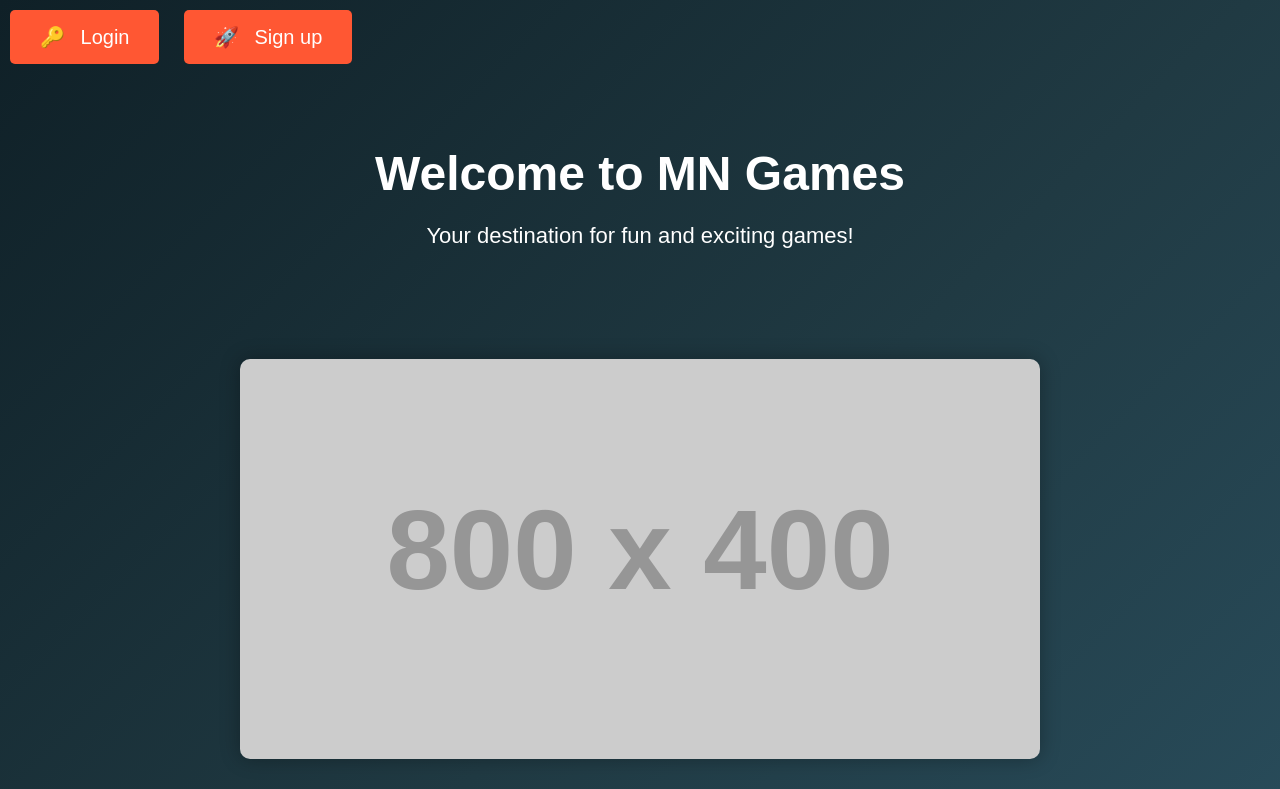
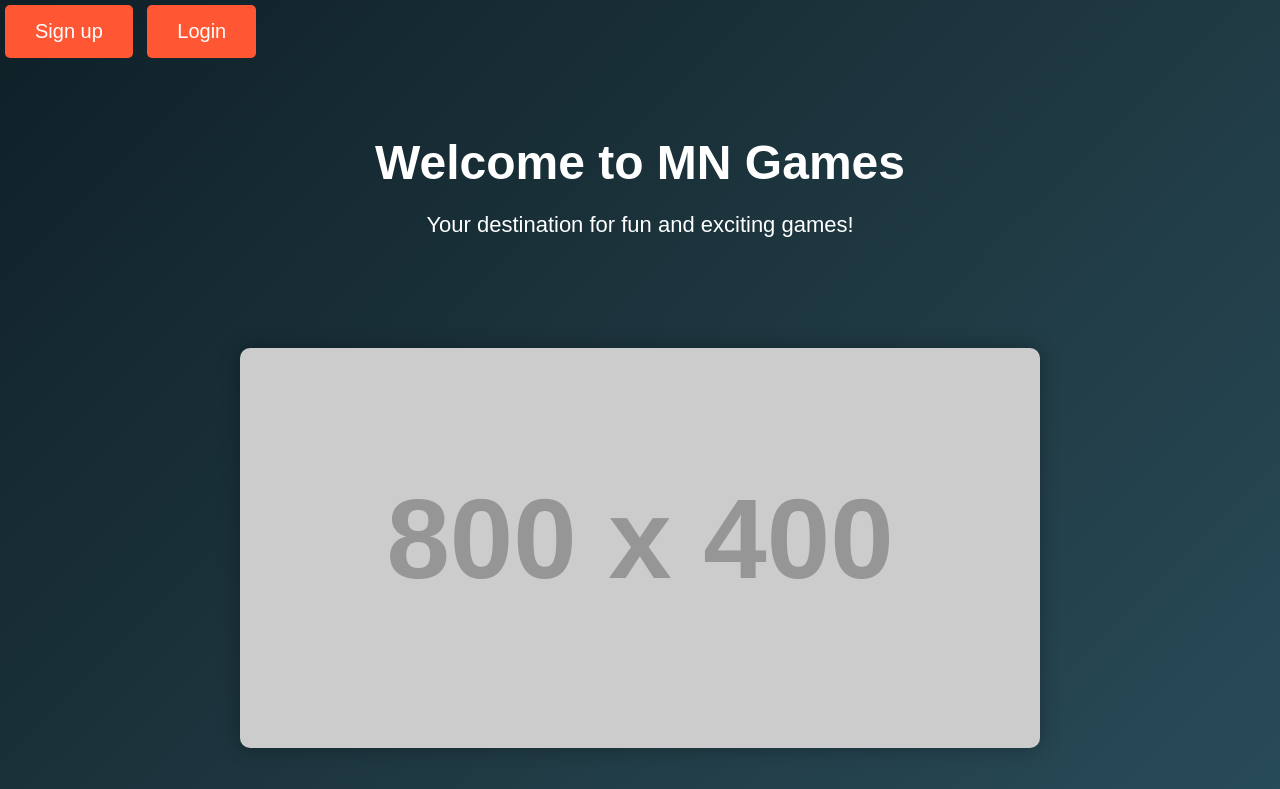
Before and after one commit to FoundationINCCorporateTeam/netlifyidentity1, a plain HTML site: page index.html in a window 1280 px wide. Shown: the top 789 px of the page. Drawn offline with Linux system fonts and the light colour scheme; placeholder pictures from the web are drawn by us.

Commit message:
Update index.html

```diff
--- a/index.html
+++ b/index.html
@@ -81,23 +81,18 @@
       outline: none;
       cursor: pointer;
       transition: background-color 0.3s ease;
-      margin: 10px;
+      margin: 5px;
     }
     .futuristic-button:hover {
       background-color: #FF8C66;
-    }
-
-    /* Styling for button icons */
-    .button-icon {
-      margin-right: 10px;
     }
   </style>
 </head>
 <body>
   <!-- Netlify Identity menu and buttons -->
   <div data-netlify-identity-menu></div>
-  <button class="futuristic-button" data-netlify-identity-button><span class="button-icon">🔑</span> Login</button>
-  <button class="futuristic-button" data-netlify-identity-button><span class="button-icon">🚀</span> Sign up</button>
+  <button class="futuristic-button" data-netlify-identity-button="signup">Sign up</button>
+  <button class="futuristic-button" data-netlify-identity-button>Login</button>
 
   <header>
     <div class="container">
```
